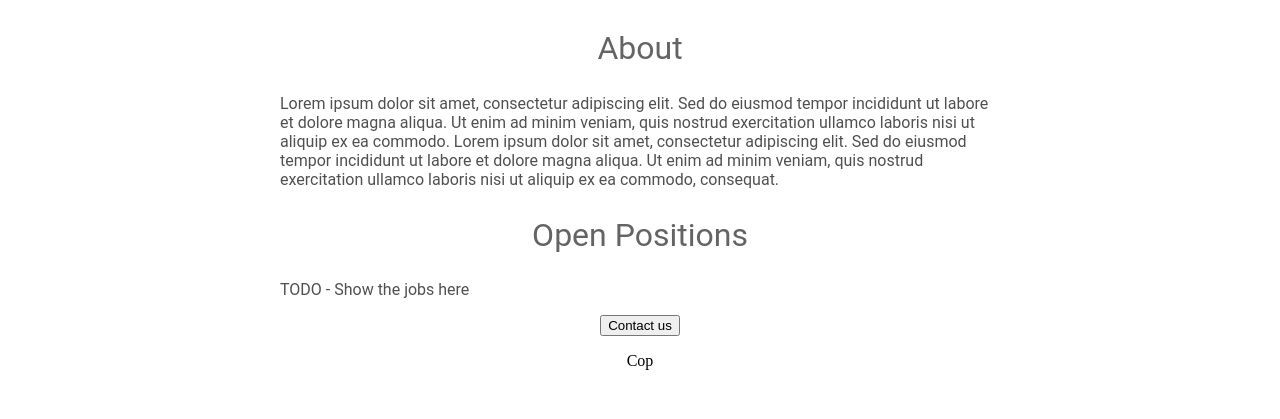
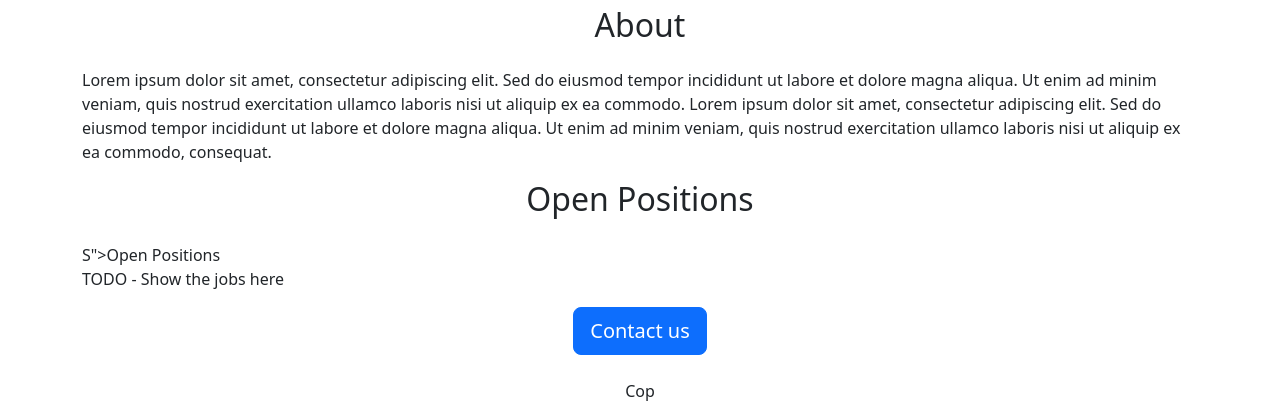
Before and after one commit to BarryAllenCentralCity/careers-website-flask, a Flask app: page / in a window 1280 px wide. Shown: the part 442-861 px from the top of the page. Before the commit the page ends 812 px from the top, so only its background shows below. Run offline with Flask 3, Linux system fonts and the light colour scheme.

Commit message:
added bootstrap styles

```diff
--- a/templates/home.html
+++ b/templates/home.html
@@ -1,53 +1,31 @@
 <!DOCTYPE html>
 <html>
   <head>
+    <meta charset="utf-8">
+    <meta name="viewport" content="width=device-width, initial-scale=1">
+    <title>Careers Website</title>
+    <link href="https://cdn.jsdelivr.net/npm/bootstrap@5.3.3/dist/css/bootstrap.min.css" rel="stylesheet" integrity="sha384-QWTKZyjpPEjISv5WaRU9OFeRpok6YctnYmDr5pNlyT2bRjXh0JMhjY6hW+ALEwIH" crossorigin="anonymous">
+
     <style>
-      h1 {
-        font-size 48px;
-        font-family: Roboto;
-        font-weight: normal;
-        color: rgb(100, 100, 100);
-        text-align: center;
-      }
-
-      #banner {
+      #banner{
+        height: 360px;
         width: 100%;
-        height: 360px;
         object-fit: cover;
       }
-
-      h2{
-        font-family: Roboto;
-        font-size: 32px;
-        color: rgb(100, 100, 100);
-        text-align: center;
-        font-weight: normal;
-      }
-
-      .bodytext {
-        font-family: Roboto;
-        color: rgb(80, 80, 80);
-      }
-
-      #container {
-        max-width: 720px;
-        margin: 0 auto;
-      }
     </style>
-    <title>Careers Website</title>
   </head>
   <body>
-    <div id="container">
-    <h1>Careers</h1>
-      <img id="banner" src = "https://images.pexels.com/photos/14288495/pexels-photo-14288495.jpeg" height = "300" width ="300">
-    <h2>About</h2>
+    <div class="container" >
+    <h1 class="text-center mt-2 mb-4"">Careers</h1>
+      <img id="banner" class="img-fluid" src = "https://images.pexels.com/photos/14288495/pexels-photo-14288495.jpeg" height = "300" width ="300">
+    <h2 class="text-center mt-2 mb-4"" >About</h2>
 
-      <p class="bodytext" >
+      <p  >
         Lorem ipsum dolor sit amet, consectetur adipiscing elit. Sed do eiusmod tempor incididunt ut labore et dolore magna aliqua. Ut enim ad minim veniam, quis nostrud exercitation ullamco laboris nisi ut aliquip ex ea commodo. Lorem ipsum dolor sit amet, consectetur adipiscing elit. Sed do eiusmod tempor incididunt ut labore et dolore magna aliqua. Ut enim ad minim veniam, quis nostrud exercitation ullamco laboris nisi ut aliquip ex ea commodo, consequat.
     </p>
-    <h2>Open Positions</h2>
-    <p class="bodytext" >TODO - Show the jobs here</p>
-    <div style="text-align: center;"><button>Contact us</button><p> Cop </p></div>
+    <h2 class="text-center mt-2 mb-4"" >Open Positions</h2>S">Open Positions</h2>
+    <p  >TODO - Show the jobs here</p>
+    <div class="text-center" ><button class="btn btn-primary btn-lg"">Contact us</button><p class="mt-4"> Cop </p></div>
 
     </div>
 
```
